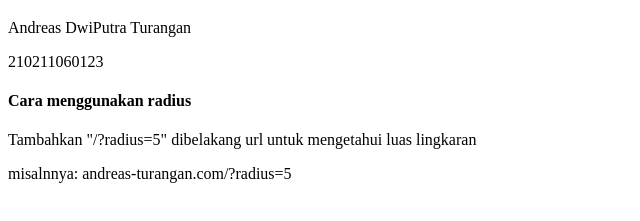
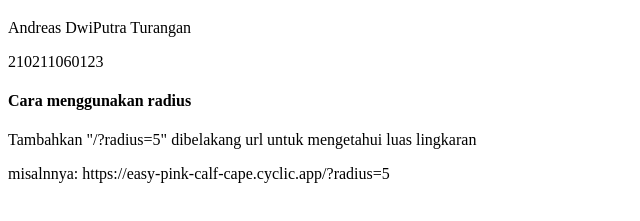
Before and after one commit to AndreasTurangan6/Tugas-pw, a website: page index.html in a window 1280 px wide. Shown: the part 61-282 px from the top of the page, without its empty margins (0-640 px from the left). Drawn offline with Linux system fonts and the light colour scheme.

Commit message:
Update index.html

```diff
--- a/index.html
+++ b/index.html
@@ -13,6 +13,6 @@
 
     <h4>Cara menggunakan radius</h4>
     <p>Tambahkan "/?radius=5" dibelakang url untuk mengetahui luas lingkaran </p>
-    <p>misalnnya: andreas-turangan.com/?radius=5</p>
+    <p>misalnnya: https://easy-pink-calf-cape.cyclic.app/?radius=5</p>
 </body>
 </html>
```
